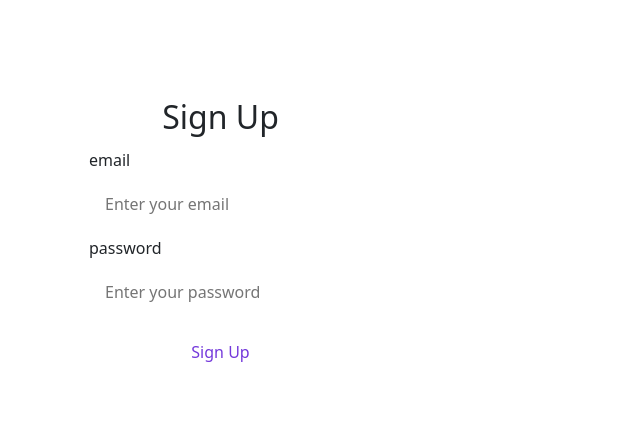
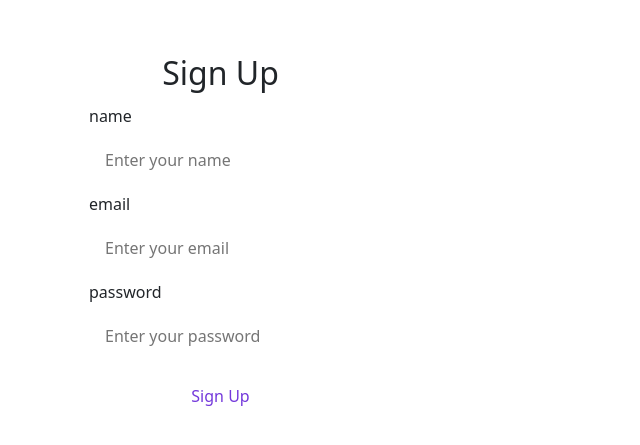
Before and after one commit to josephhu1/BruinBytes-v2, a React (Create React App) app: page /SignUp in a window 1280 px wide. Shown: the part 159-604 px from the top of the page, without its empty margins (0-640 px from the left). Built offline with nearby package versions, Linux system fonts and the light colour scheme; no server answers.

Commit message:
Implemented notifications for successful or failed log ins and account creations

```diff
--- a/src/components/AuthContext.js
+++ b/src/components/AuthContext.js
@@ -1,6 +1,6 @@
 import React, { createContext, useState, useEffect } from 'react';
-import { auth } from'../firebase';
-import {signOut } from 'firebase/auth';
+import { auth } from '../firebase';
+import { signOut } from 'firebase/auth';
 
 export const AuthContext = createContext();
 
--- a/src/components/AuthDetails.jsx
+++ b/src/components/AuthDetails.jsx
@@ -27,7 +27,7 @@ const AuthDetails = () => {
     return (
         <div>
             {authUser ? <><p>{`Signed In as ${authUser.email}`}</p>
-            <button onClick={userSignOut}>Sign Out</button></> : <p>Signed Out</p>}
+                <button onClick={userSignOut}>Sign Out</button></> : <p>Signed Out</p>}
         </div>
     );
 };
--- a/src/components/SignInButton.js
+++ b/src/components/SignInButton.js
@@ -1,10 +1,10 @@
 import React, { useContext } from 'react';
 import { useNavigate } from 'react-router-dom';
-import {AuthContext } from './AuthContext';
+import { AuthContext } from './AuthContext';
 import '../pages/styles.css';
 
 const SignInButton = ({ history }) => {
-    const { currentUser, userSignOut} = useContext(AuthContext);
+    const { currentUser, userSignOut } = useContext(AuthContext);
     const navigate = useNavigate();
 
     const handleSignInClick = () => {
@@ -14,14 +14,14 @@ const SignInButton = ({ history }) => {
         <div className="sign-in-button">
             {currentUser ? (
                 <>
-                    <span className="sign-up-text">Hi,{currentUser.email}!</span>
-                    <button onClick={userSignOut}>Sign Out</button>
-                    </>
+                    <span className="sign-up-text">Hi,{currentUser.displayName}!</span>
+                    <button className="sign-up-text" onClick={userSignOut}>Sign Out</button>
+                </>
             ) : (
-            <button className="sign-in-text" onClick={handleSignInClick}>
-                Sign In
+                <button className="sign-in-text" onClick={handleSignInClick}>
+                    Sign In
                 </button>
-                 )}
+            )}
         </div>
     );
 };
--- a/src/components/auth/SignIn.jsx
+++ b/src/components/auth/SignIn.jsx
@@ -17,12 +17,9 @@ const SignIn = () => {
             .then((userCredential) => {
                 toast.success("Success! Redirecting to homepage...");
                 setTimeout(() => navigate("/"), 2000);
-                //console.log(userCredential);
-                //navigate("/");
             })
             .catch((error) => {
                 toast.error("Login failed. Please try again.");
-                //console.log(error);
             });
     };
     const navigateToSignUp = () => {
@@ -30,6 +27,7 @@ const SignIn = () => {
     }
     return (
         <div className="LoginPage">
+            <ToastContainer />
             <div className="auth-form-container">
                 <h2>Log In</h2>
                 <form className="login-form" onSubmit={signIn}>
--- a/src/components/auth/SignUp.jsx
+++ b/src/components/auth/SignUp.jsx
@@ -1,27 +1,50 @@
-import { createUserWithEmailAndPassword } from "firebase/auth";
-import React, { useState}  from "react";
+import { createUserWithEmailAndPassword, updateProfile } from "firebase/auth";
+import React, { useState } from "react";
+import { useNavigate } from "react-router-dom";
 import { auth } from "../../firebase";
+import { ToastContainer, toast } from 'react-toastify';
+import 'react-toastify/dist/ReactToastify.css';
 
-const SignUp  = () => {
+const SignUp = () => {
     const [email, setEmail] = useState("");
     const [password, setPassword] = useState("");
+    const [name, setName] = useState("");
+    const navigate = useNavigate();
+
 
     const signUp = (e) => {
         e.preventDefault();
         createUserWithEmailAndPassword(auth, email, password)
             .then((userCredential) => {
                 console.log(userCredential);
+                toast.success("Account successfully created! Redirecting to homepage...");
+                setTimeout(() => navigate("/"), 2000);
+                return updateProfile(userCredential.user, {
+                    displayName: name
+                });
+            })
+            .then(() => {
+                console.log("User registered and name set");
             })
             .catch((error) => {
+                toast.error("Sign up failed. Please try again. Make sure your password is at least 6 characters long.");
                 console.log(error);
             });
     };
 
     return (
         <div className="SignUpPage">
+            <ToastContainer />
             <div className="auth-form-container">
                 <h2>Sign Up</h2>
                 <form className="register-form" onSubmit={signUp}>
+                    <label htmlFor="name">name</label>
+                    <input
+                        type="name"
+                        placeholder="Enter your name"
+                        value={name}
+                        onChange={(e) => setName(e.target.value)}
+                    ></input>
                     <label htmlFor="email">email</label>
                     <input
                         type="email"
```
Lines whose indentation alone changed are shown as unchanged.
